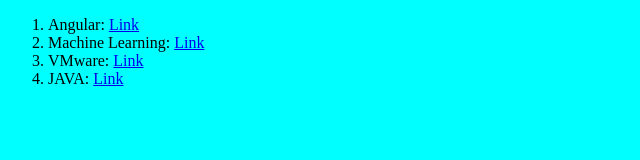
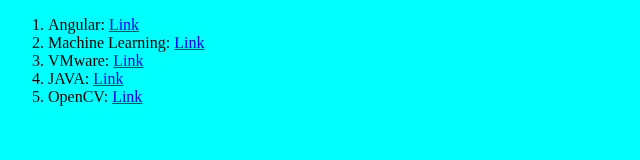
Before and after one commit to ashutosh7889/CG-2, a plain HTML site: page index.html in a window 1280 px wide. Shown: the whole page, without its empty margins (0-640 px from the left). Drawn offline with Linux system fonts and the light colour scheme.

Commit message:
index page is updated

```diff
--- a/index.html
+++ b/index.html
@@ -21,6 +21,9 @@
         <li>JAVA:
             <a href="java.html">Link</a>
         </li>
+        <li>OpenCV:
+            <a href="openCV.html">Link</a>
+        </li>
     </ol>
 </body>
 
```
